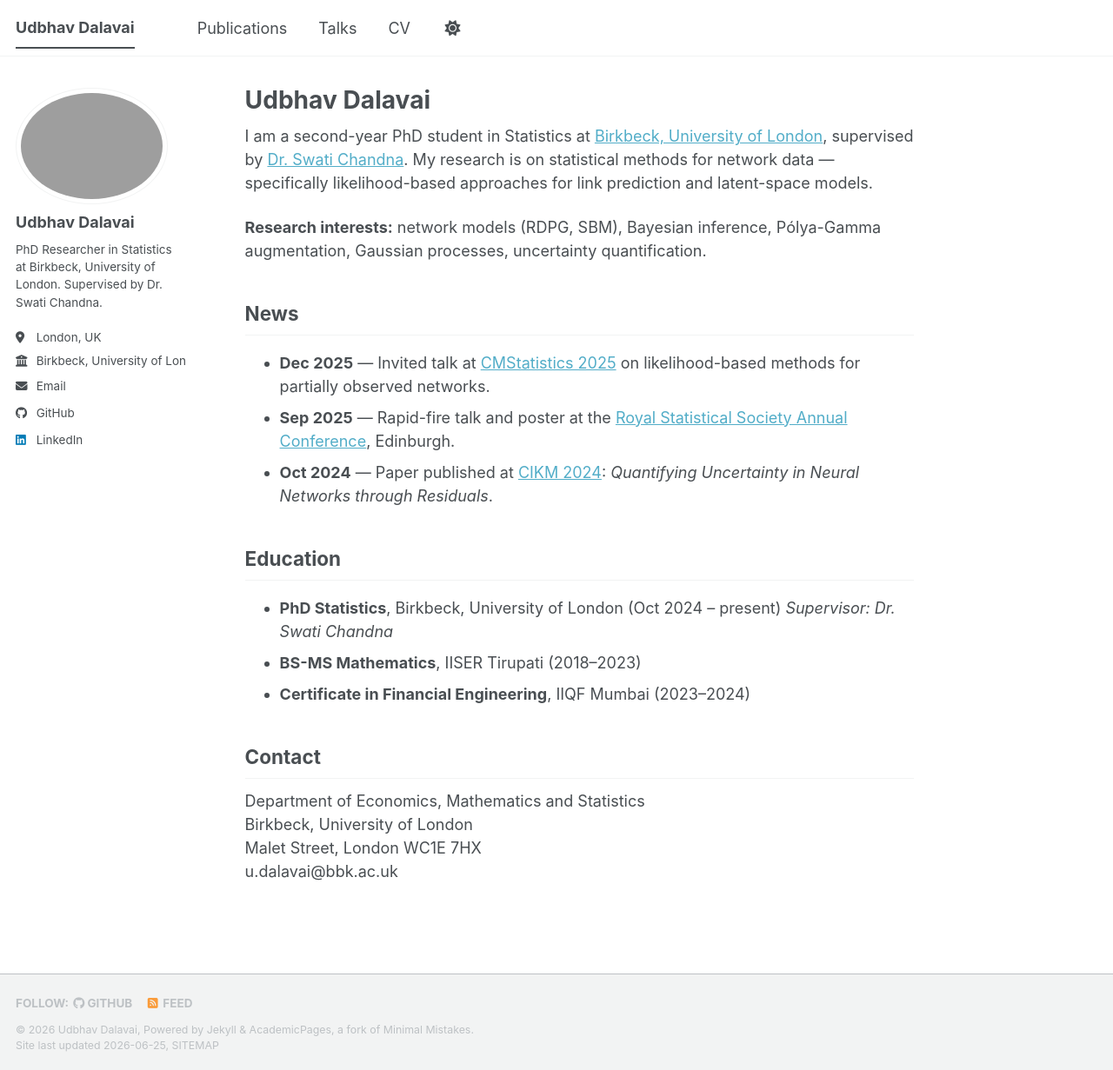
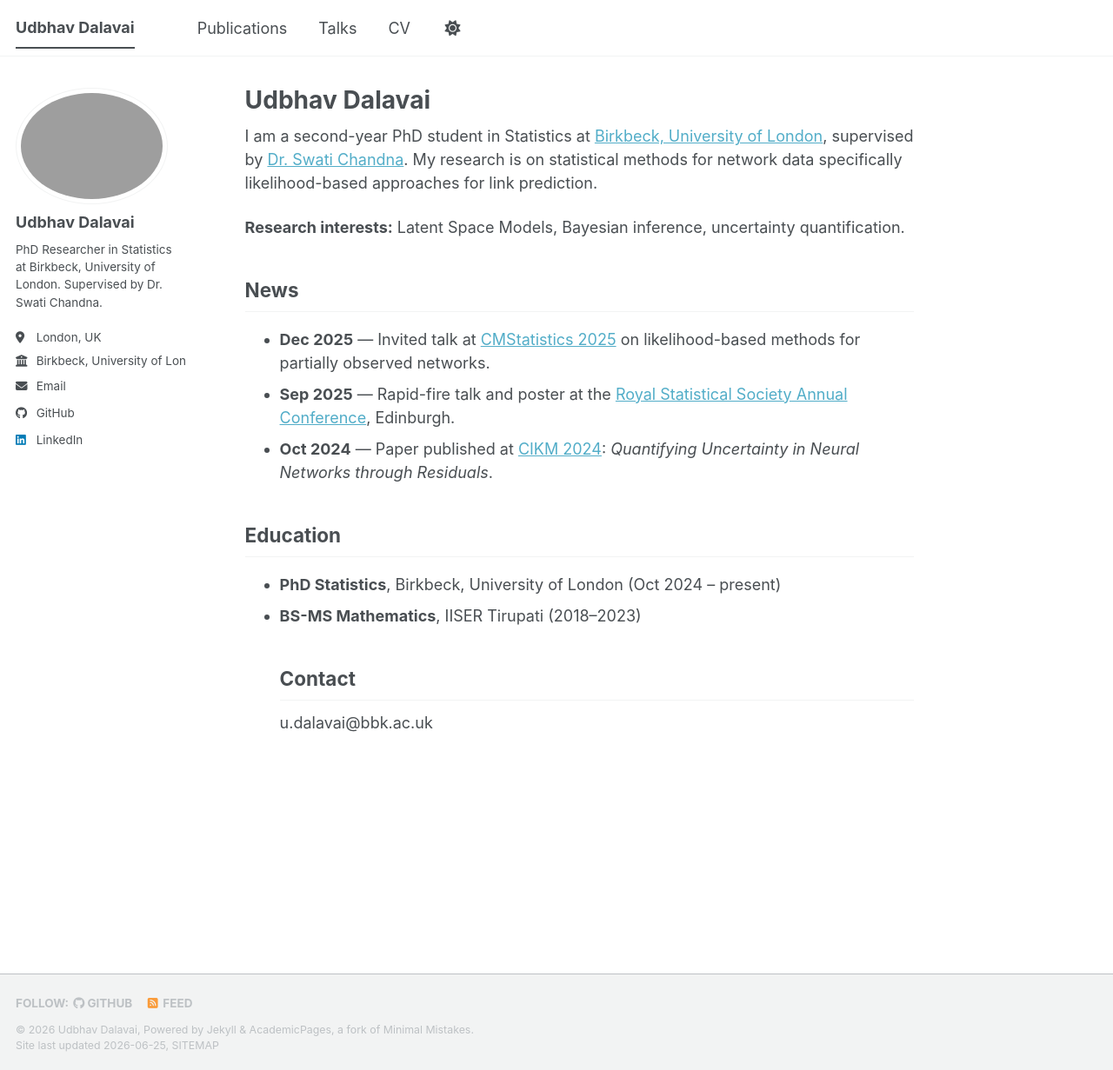
Before and after one commit to Udbhav-Dalavai/Udbhav-Dalavai.github.io, a Jekyll site: the page built from _pages/about.md, in a window 1280 px wide and 1231 px high. Shown: the whole window at 87% size. Built offline with Jekyll 4.4.1, drawn with Linux system fonts in a browser that asks for light colours; a style sheet for code colours, icons or effects is not loaded.

Commit message:
Update about.md

```diff
--- a/_pages/about.md
+++ b/_pages/about.md
@@ -7,9 +7,9 @@
   - /about.html
 ---
 
-I am a second-year PhD student in Statistics at [Birkbeck, University of London](https://www.bbk.ac.uk/), supervised by [Dr. Swati Chandna](https://www.bbk.ac.uk/our-staff/9165866/swati-chandna). My research is on statistical methods for network data — specifically likelihood-based approaches for link prediction and latent-space models.
+I am a second-year PhD student in Statistics at [Birkbeck, University of London](https://www.bbk.ac.uk/), supervised by [Dr. Swati Chandna](https://www.bbk.ac.uk/our-staff/9165866/swati-chandna). My research is on statistical methods for network data specifically likelihood-based approaches for link prediction.
 
-**Research interests:** network models (RDPG, SBM), Bayesian inference, Pólya-Gamma augmentation, Gaussian processes, uncertainty quantification.
+**Research interests:** Latent Space Models, Bayesian inference, uncertainty quantification.
 
 ## News
 
@@ -20,13 +20,6 @@
 ## Education
 
 - **PhD Statistics**, Birkbeck, University of London (Oct 2024 – present)
-  *Supervisor: Dr. Swati Chandna*
 - **BS-MS Mathematics**, IISER Tirupati (2018–2023)
-- **Certificate in Financial Engineering**, IIQF Mumbai (2023–2024)
-
 ## Contact
-
-Department of Economics, Mathematics and Statistics
-Birkbeck, University of London
-Malet Street, London WC1E 7HX
 u.dalavai@bbk.ac.uk
```
